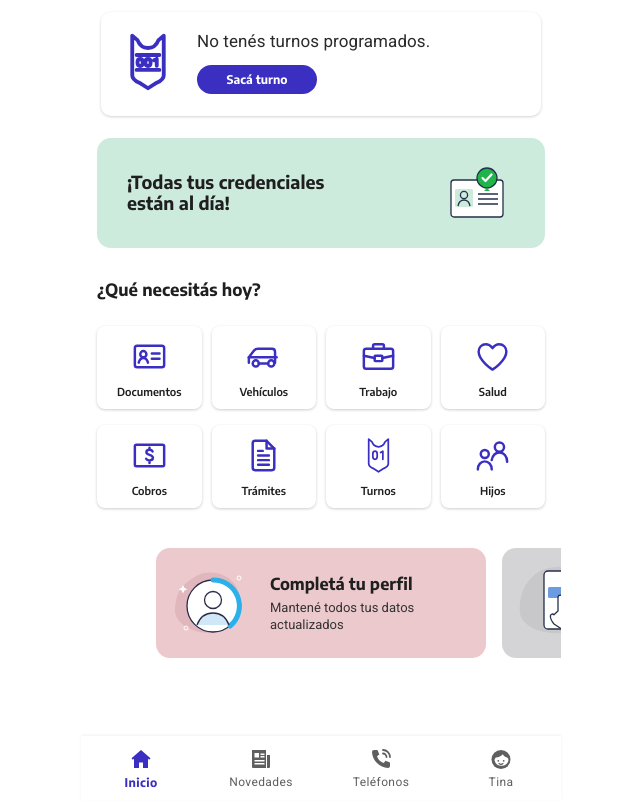
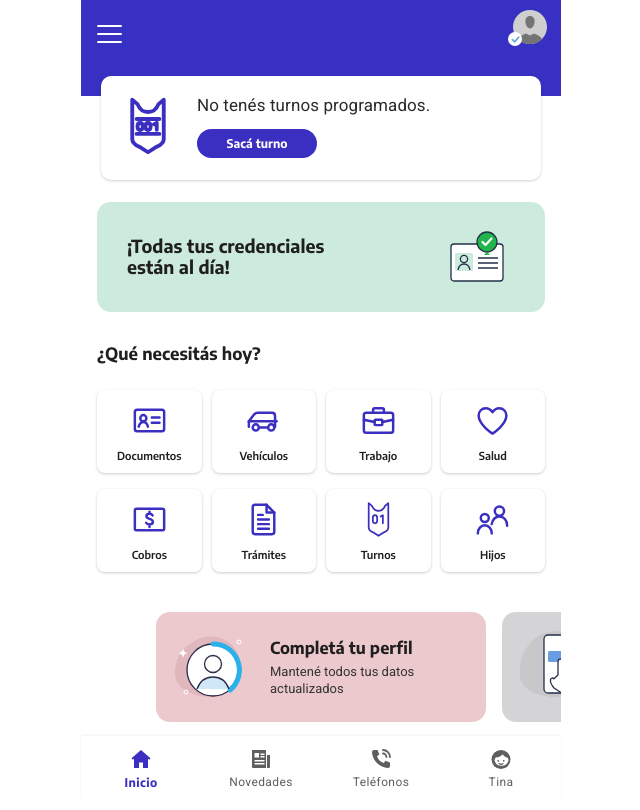
Before and after one commit to poli-git/poli-git.github.io, a plain HTML site: page index.html in a window 1280 px wide. Shown: the whole page, without its empty margins (319-959 px from the left). Drawn offline with Linux system fonts and the light colour scheme.

Commit message:
Update index.html

```diff
--- a/index.html
+++ b/index.html
@@ -3,10 +3,10 @@
 <head>
 <meta charset="UTF-8">
 <meta name="viewport" content="width=device-width, initial-scale=1.0, viewport-fit=cover">
-<meta name="theme-color" content="#ffffff">
+<meta name="theme-color" content="#3830c2">
 <meta name="apple-mobile-web-app-capable" content="yes">
 <meta name="mobile-web-app-capable" content="yes">
-<meta name="apple-mobile-web-app-status-bar-style" content="default">
+<meta name="apple-mobile-web-app-status-bar-style" content="black-translucent">
 <title>Inicio</title>
 <link rel="preconnect" href="https://fonts.googleapis.com">
 <link rel="preconnect" href="https://fonts.gstatic.com" crossorigin>
@@ -28,13 +28,38 @@
     color: var(--text);
     max-width: 480px;
     margin: 0 auto;
-    padding-top: env(safe-area-inset-top);
     padding-bottom: calc(var(--nav-h) + 24px + env(safe-area-inset-bottom));
     overflow-x: hidden;
     -webkit-tap-highlight-color: transparent;
     -webkit-text-size-adjust: 100%;
   }
   svg.icon { fill: none; stroke: currentColor; stroke-width: 1.8; stroke-linecap: round; stroke-linejoin: round; }
+
+  /* ---------- Header ---------- */
+  .app-header {
+    background: #3830c2;
+    padding: env(safe-area-inset-top) 0 0;
+    height: calc(96px + env(safe-area-inset-top));
+    position: relative;
+  }
+  .app-header .bar {
+    display: flex; justify-content: space-between; align-items: flex-start;
+    padding: 10px 14px 0 16px;
+  }
+  .menu-btn {
+    width: 40px; height: 40px; margin: 4px 0 0 -8px;
+    background: none; border: none; cursor: pointer;
+    display: flex; flex-direction: column; justify-content: center; align-items: center; gap: 5.5px;
+  }
+  .menu-btn span { display: block; width: 25px; height: 2.5px; background: #fff; border-radius: 2px; }
+  .avatar { position: relative; width: 34px; height: 34px; display: block; }
+  .avatar .badge {
+    position: absolute; left: -5px; bottom: -2px;
+    width: 14px; height: 14px; border-radius: 50%; background: #fff;
+    display: flex; align-items: center; justify-content: center;
+  }
+  /* turnos card overlaps the bottom of the purple header */
+  .app-header + main .turno-card { margin-top: -20px; position: relative; }
 
   /* ---------- Turnos card ---------- */
   .turno-card {
@@ -137,6 +162,23 @@
     <symbol id="i-kids" viewBox="0 0 24 24"><circle cx="7" cy="11" r="2.6"/><path d="M2.5 21c0-3 2-5.2 4.5-5.2s4.5 2.2 4.5 5.2"/><circle cx="16.5" cy="6.5" r="3"/><path d="M11.5 15c.6-3.2 2.6-5 5-5 2.8 0 5 2.4 5 6"/></symbol>
   </defs>
 </svg>
+
+<header class="app-header">
+  <div class="bar">
+    <button class="menu-btn" aria-label="Abrir menú"><span></span><span></span><span></span></button>
+    <a href="#" class="avatar" aria-label="Mi perfil">
+      <svg width="34" height="34" viewBox="0 0 34 34">
+        <defs><clipPath id="av"><circle cx="17" cy="17" r="17"/></clipPath></defs>
+        <circle cx="17" cy="17" r="17" fill="#cfcfcf"/>
+        <g clip-path="url(#av)" fill="#747474">
+          <path d="M17 6c3 0 4.6 2.2 4.6 5.2 0 3.6-1.8 7.2-4.6 7.2s-4.6-3.6-4.6-7.2C12.4 8.2 14 6 17 6Z"/>
+          <path d="M3 34c1-6 5-9 10-10.5l4 2 4-2C26 25 30 28 31 34Z"/>
+        </g>
+      </svg>
+      <span class="badge"><svg width="9" height="9" viewBox="0 0 10 10"><path d="M1.5 5.2 4 7.6 8.6 2.4" fill="none" stroke="#6aa6dc" stroke-width="1.8" stroke-linecap="round" stroke-linejoin="round"/></svg></span>
+    </a>
+  </div>
+</header>
 
 <main>
   <div class="turno-card">
```
